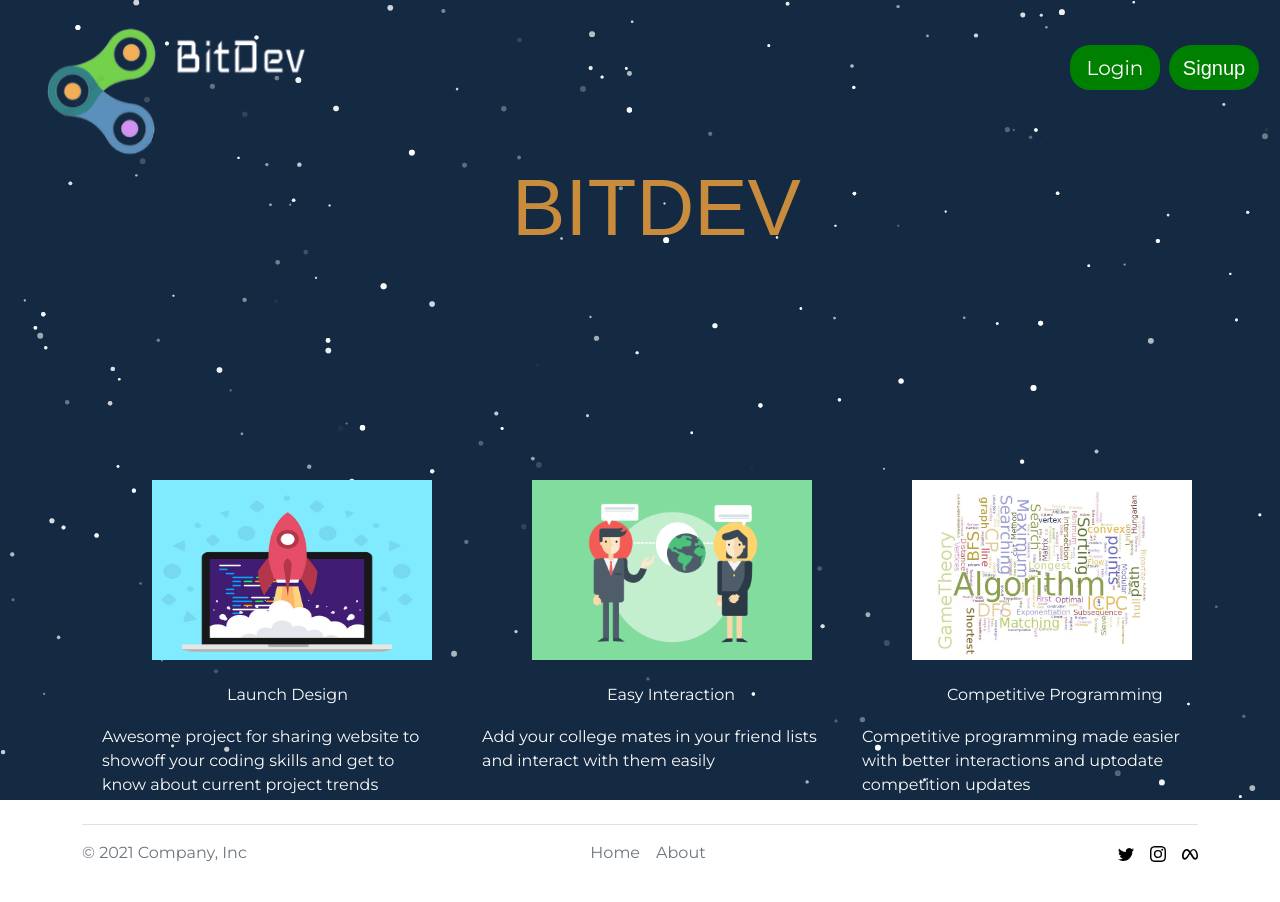
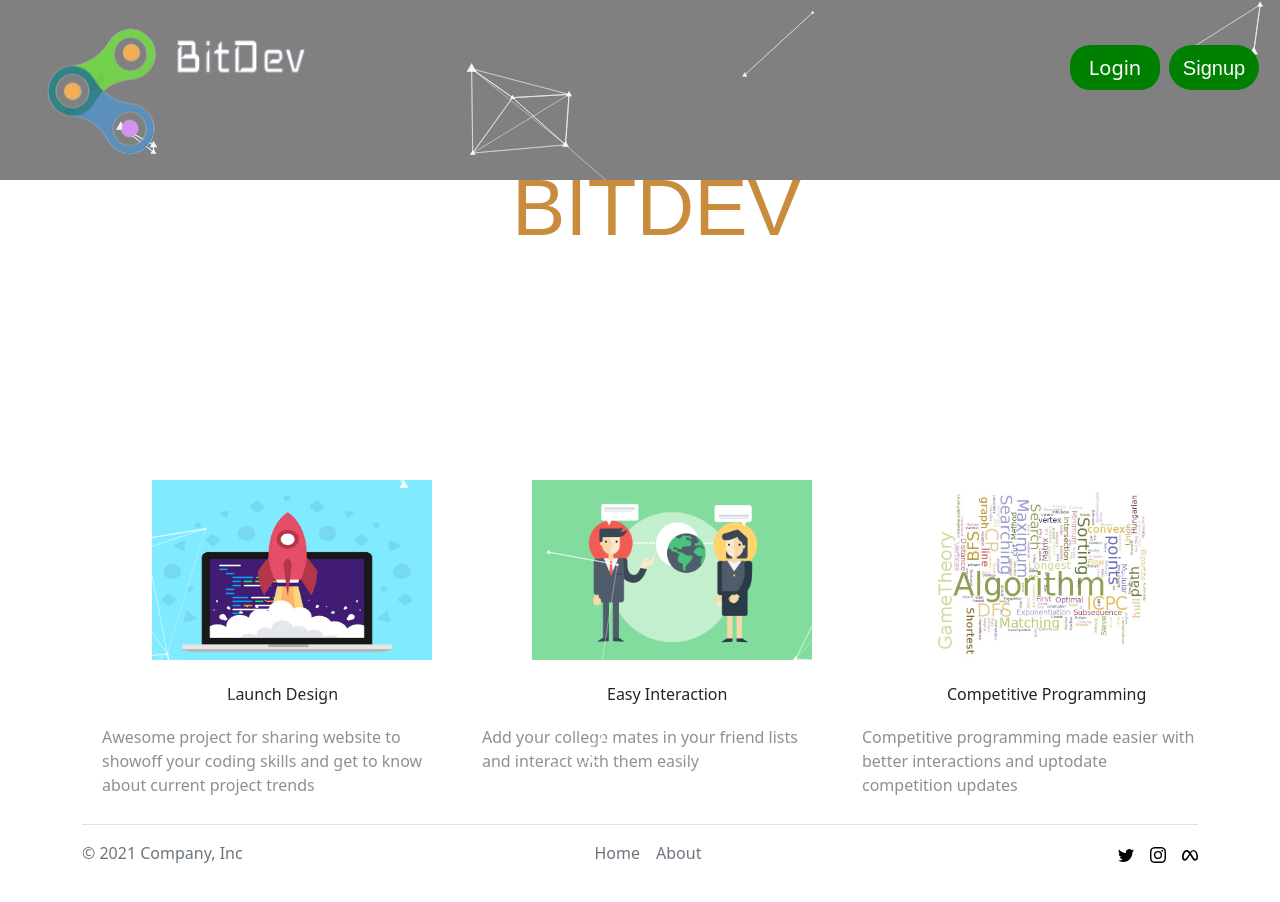
Before and after one commit to Dewansh36/Mighty-Byte, a React (Create React App) app in the folder frontend/: page / in a window 1280 px wide. Shown: the top 902 px of the page. Before the commit the page ends 881 px from the top, so only its background shows below. Built offline with nearby package versions, Linux system fonts and the light colour scheme.

Commit message:
Fixing views

```diff
--- a/frontend/src/Components/Home/Home.js
+++ b/frontend/src/Components/Home/Home.js
@@ -9,12 +9,10 @@ import Home3 from '../../Public/image/home3.jpg'
 import { Grid, Row, Col, Container } from "react-bootstrap"
 function App() {
   return (
-    <div className="App">
-
+    <div className="HomeApp">
       <Header />
 
       <h1 className="home-title">BITDEV</h1>
-      <ParticleBackground></ParticleBackground>
 
       <section className="home-text-center">
         <Container>
@@ -42,6 +40,7 @@ function App() {
         </Container>
 
       </section>
+      <ParticleBackground></ParticleBackground>
     </div>
   );
 }
--- a/frontend/src/Components/Home/Particlebackground.js
+++ b/frontend/src/Components/Home/Particlebackground.js
@@ -4,120 +4,83 @@ const ParticleBackground=() => {
         <div className="App">
             <Particles
                 params={{
-
-                    background: {
-                        color: "#142a42"
-                    },
-                    "particles": {
-                        "number": {
-                            "value": 160,
-                            "density": {
-                                "enable": true,
-                                "value_area": 800
+                    particles: {
+                        number: {
+                            value: 75,
+                            density: { enable: true, value_area: 1000 }
+                        },
+                        color: { value: "#ffffff" },
+                        shape: {
+                            type: "triangle",
+                            stroke: { width: 0, color: "#000000" },
+                            polygon: { nb_sides: 8 },
+                            image: {
+                                src: "img/github.svg",
+                                width: 100,
+                                height: 100
                             }
                         },
-                        "color": {
-                            "value": "#ffffff"
-                        },
-                        "shape": {
-                            "type": "circle",
-                            "stroke": {
-                                "width": 0,
-                                "color": "#ffffff"
-                            },
-                            "polygon": {
-                                "nb_sides": 5
-                            },
-                            "image": {
-                                "src": "img/github.svg",
-                                "width": 100,
-                                "height": 100
+                        opacity: {
+                            value: 0.5,
+                            random: false,
+                            anim: {
+                                enable: false,
+                                speed: 1,
+                                opacity_min: 0.1,
+                                sync: false
                             }
                         },
-                        "opacity": {
-                            "value": 1,
-                            "random": true,
-                            "anim": {
-                                "enable": true,
-                                "speed": 1,
-                                "opacity_min": 0,
-                                "sync": false
+                        size: {
+                            value: 5,
+                            random: true,
+                            anim: {
+                                enable: false,
+                                speed: 40,
+                                size_min: 0.1,
+                                sync: false
                             }
                         },
-                        "size": {
-                            "value": 3,
-                            "random": true,
-                            "anim": {
-                                "enable": false,
-                                "speed": 4,
-                                "size_min": 0.3,
-                                "sync": false
-                            }
+                        line_linked: {
+                            enable: true,
+                            distance: 150,
+                            color: "#ffffff",
+                            opacity: 0.4,
+                            width: 1
                         },
-                        "line_linked": {
-                            "enable": false,
-                            "distance": 150,
-                            "color": "#ffffff",
-                            "opacity": 0.4,
-                            "width": 1
-                        },
-                        "move": {
-                            "enable": true,
-                            "speed": 1,
-                            "direction": "none",
-                            "random": true,
-                            "straight": false,
-                            "out_mode": "out",
-                            "bounce": false,
-                            "attract": {
-                                "enable": false,
-                                "rotateX": 600,
-                                "rotateY": 600
-                            }
+                        move: {
+                            enable: true,
+                            speed: 5,
+                            direction: "none",
+                            random: false,
+                            straight: false,
+                            out_mode: "out",
+                            bounce: false,
+                            attract: { enable: false, rotateX: 600, rotateY: 1200 }
                         }
                     },
-                    "interactivity": {
-                        "detect_on": "window",
-                        "events": {
-                            "onhover": {
-                                "enable": true,
-                                "mode": "repulse"
+                    interactivity: {
+                        detect_on: "canvas",
+                        events: {
+                            onhover: { enable: false, mode: "repulse" },
+                            onclick: { enable: true, mode: "push" },
+                            resize: true
+                        },
+                        modes: {
+                            grab: { distance: 400, line_linked: { opacity: 1 } },
+                            bubble: {
+                                distance: 400,
+                                size: 40,
+                                duration: 2,
+                                opacity: 8,
+                                speed: 3
                             },
-                            "onclick": {
-                                "enable": true,
-                                "mode": "repulse"
-                            },
-                            "resize": true
-                        },
-                        "modes": {
-                            "grab": {
-                                "distance": 400,
-                                "line_linked": {
-                                    "opacity": 1
-                                }
-                            },
-                            "bubble": {
-                                "distance": 250,
-                                "size": 0,
-                                "duration": 2,
-                                "opacity": 0,
-                                "speed": 3
-                            },
-                            "repulse": {
-                                "distance": 100,
-                                "duration": 0.4
-                            },
-                            "push": {
-                                "particles_nb": 4
-                            },
-                            "remove": {
-                                "particles_nb": 2
-                            }
+                            repulse: { distance: 200, duration: 0.4 },
+                            push: { particles_nb: 4 },
+                            remove: { particles_nb: 2 }
                         }
                     },
-                    "retina_detect": true
+                    retina_detect: true
                 }}
-
             />
 
         </div>
--- a/frontend/src/Components/Select/Select.js
+++ b/frontend/src/Components/Select/Select.js
@@ -9,37 +9,24 @@ import Navbar from '../navbar/navbar';
 import { ToastContainer, toast } from 'react-toastify';
 import 'react-toastify/dist/ReactToastify.css';
 import { useNavigate } from 'react-router-dom';
+import useGetUser from '../../Hooks/useGetUser';
 
 function Select() {
 
     const [loading, setLoading]=useState(true);
-    const [curUser, setUser]=useState({});
-
+    const [curUser, setUser]=useGetUser({});
     const navigate=useNavigate();
 
     const notify=(message, type) => toast(`${message}`, { type: type });
 
     useEffect(() => {
-        axios.get('http://localhost:4000/getUser', { withCredentials: true })
-            .then((response) => {
-                const { error, success, user }=response.data;
-                console.log(response.data);
-                if (!user) {
-                    notify(error, "error");
-                    navigate('/login');
-                }
-                else if (error!=undefined) {
-                    notify(error, "error");
-                    setLoading(false);
-                }
-                else {
-                    notify("Welcome!", "success");
-                    setUser(user);
-                    setLoading(false);
-                }
-            })
+        // console.log("User: ", curUser.displayname);
+        if (curUser!=undefined&&curUser.displayname!=undefined) {
+            setLoading(false);
+        }
+    }, [curUser])
 
-    }, [])
+
     if (loading==true) {
         return (
             <Loading />
--- a/frontend/src/Components/navbar/navbar.jsx
+++ b/frontend/src/Components/navbar/navbar.jsx
@@ -57,12 +57,13 @@ const Navbar=(props) => {
                             </button>
                         </form>
                         <ul className="aboutus navbar-nav ms-md-3">
-                            <li className="nav-item">
-                                <a className="nav-link" onClick={logoutHandler}>Logout <svg xmlns="http://www.w3.org/2000/svg" width="16" height="16" fill="currentColor" className="bi bi-power" viewBox="0 0 16 16">
-                                    <path d="M7.5 1v7h1V1h-1z" />
-                                    <path d="M3 8.812a4.999 4.999 0 0 1 2.578-4.375l-.485-.874A6 6 0 1 0 11 3.616l-.501.865A5 5 0 1 1 3 8.812z" />
-                                </svg></a>
-                            </li>
+                            <a className="nav-link">
+                                <li className="nav-item">
+                                    <button className='btn' onClick={logoutHandler}>
+                                        Logout <i class="fa-solid fa-door-open fa-xl"></i>
+                                    </button>
+                                </li>
+                            </a>
                         </ul>
                         {/* <form className="d-flex" action={profileLink}>
                             <button type="submit" className="btn btn-success text-black rounded-circle mx-1">AA
--- a/frontend/src/Components/post/Post.js
+++ b/frontend/src/Components/post/Post.js
@@ -7,8 +7,8 @@ import axios from 'axios';
 import { ToastContainer, toast } from 'react-toastify';
 import 'react-toastify/dist/ReactToastify.css';
 import { useNavigate } from 'react-router-dom';
-// import './Post.css'
-
+import Loading from '../loading';
+import useGetUser from '../../Hooks/useGetUser';
 const initialState={
   title: '',
   description: '',
@@ -59,7 +59,16 @@ function Post() {
   const notify=(message, type) => toast(`${message}`, { type: type });
 
   const [state, dispatch]=useReducer(reducer, initialState);
-  const [loading, setLoading]=useState(false);
+  const [loading, setLoading]=useState(true);
+
+  const [curUser, setUser]=useGetUser({});
+
+  useEffect(() => {
+    // console.log("User: ", curUser.displayname);
+    if (curUser!=undefined&&curUser.displayname!=undefined) {
+      setLoading(false);
+    }
+  }, [curUser])
 
   const submitHandler=async (e) => {
     e.preventDefault();
@@ -74,7 +83,8 @@ function Post() {
     postData.append("techStack", state.techStack);
     // console.log(state.images[0]);
     console.log("postdata:  ", postData);
-    await axios.post('http://localhost:4000/posts/new', postData, {
+    setLoading(true);
+    axios.post('http://localhost:4000/posts/new', postData, {
       withCredentials: true
     })
       .then((response) => {
@@ -82,23 +92,34 @@ function Post() {
         if (error) {
           notify(error.message, 'error');
           console.log(error);
+          setLoading(false);
+          navigate('/createPost');
           return;
         }
-        console.log(post);
-        navigate(`/posts/${post.id}`);
+        if (post!=undefined) {
+          setLoading(false);
+          console.log(post);
+          navigate(`/posts/${post._id}`);
+        }
       })
       .catch((err) => {
         notify(err.message, 'error');
+        navigate('/createPost');
+        setLoading(true);
       })
 
   }
 
-
+  if (loading==true) {
+    return (
+      <Loading />
+    )
+  }
   return (
     <div>
-      <div className="background">
-        <div className="container">
-          <div className="screen">
+      <div className="PostBackground">
+        <div className="Postcontainer">
+          <div className="Postscreen">
             {/* <div className="screen-header">
         <div className="screen-header-left">
           <div className="screen-header-button close"></div>
@@ -111,39 +132,39 @@ function Post() {
           <div className="screen-header-ellipsis"></div>
         </div>
       </div> */}
-            <div className="screen-body">
-              <div className="screen-body-item left">
-                <div className="app-title">
+            <div className="Postscreen-body">
+              <div className="Postscreen-body-item left">
+                <div className="Postapp-title">
                   <span>CREATE</span>
                   <span>POST</span>
                 </div>
 
                 <br />
-                <div className="gif" style={{ paddingTop: "2rem" }}>
+                <div className="Postgif" style={{ paddingTop: "2rem" }}>
                   <img src="https://i.pinimg.com/originals/e4/d3/95/e4d395849317f98f2a418c0e10182b0d.gif" alt=""
                     style={{ width: "230px" }} />
                 </div>
               </div>
-              <div className="screen-body-item">
-                <form className="app-form" onSubmit={submitHandler}>
+              <div className="Postscreen-body-item">
+                <form className="Postapp-form" onSubmit={submitHandler}>
                   {/* <div className="app-form-group">
                     <input className="app-form-control" placeholder="NAME" value="Parthiv Sarkar" />
                   </div> */}
-                  <div className="app-form-group">
-                    <input className="app-form-control" placeholder="Post-Name" value={state.title} onChange={(e) => { dispatch({ type: "title", payload: e.target.value }) }} required />
+                  <div className="Postapp-form-group">
+                    <input className="Postapp-form-control" placeholder="Post-Name" value={state.title} onChange={(e) => { dispatch({ type: "title", payload: e.target.value }) }} required />
                   </div>
-                  <div className="app-form-group message">
-                    <textarea className="app-form-control" placeholder="Post-Description" value={state.description} onChange={(e) => { dispatch({ type: "description", payload: e.target.value }) }} />
+                  <div className="Postapp-form-group message">
+                    <textarea className="Postapp-form-control" placeholder="Post-Description" value={state.description} onChange={(e) => { dispatch({ type: "description", payload: e.target.value }) }} />
                   </div>
-                  <div className="app-form-group ">
-                    <input className="app-form-control" placeholder="Tech-Stack" value={state.techStack} onChange={(e) => { dispatch({ type: "techStack", payload: e.target.value }) }} />
+                  <div className="Postapp-form-group ">
+                    <input className="Postapp-form-control" placeholder="Tech-Stack" value={state.techStack} onChange={(e) => { dispatch({ type: "techStack", payload: e.target.value }) }} />
                   </div>
-                  <div className="app-form-group">
-                    <input className='app-form-control' type="file" multiple onChange={(e) => { dispatch({ type: "images", payload: e.target.files }) }} />
+                  <div className="Postapp-form-group">
+                    <input className='Postapp-form-control' type="file" multiple onChange={(e) => { dispatch({ type: "images", payload: e.target.files }) }} />
                   </div>
-                  <div className="app-form-group buttons">
-                    <button className="app-form-button" id="canBtn">CANCEL</button>
-                    <button className="app-form-button" type='submit'>SEND</button>
+                  <div className="Postapp-form-group buttons">
+                    <button className="Postapp-form-button" id="canBtn">CANCEL</button>
+                    <button className="Postapp-form-button" type='submit'>SEND</button>
                   </div>
                 </form>
               </div>
--- a/frontend/src/Components/postview/views.jsx
+++ b/frontend/src/Components/postview/views.jsx
@@ -129,9 +129,9 @@ function Views() {
                     notify(error.message, 'error');
                 }
                 else {
-                    setLoading(false);
                     setPost(post);
                     notify(success, 'info');
+                    setLoading(false);
                 }
             })
             .catch((error) => {
@@ -154,10 +154,10 @@ function Views() {
                     notify(error.message, 'error');
                 }
                 else {
-                    setLoading(false);
                     setPost(post);
                     setComment('');
                     notify(success, 'success');
+                    setLoading(false);
                 }
             })
             .catch((error) => {
@@ -179,7 +179,6 @@ function Views() {
                         setLoading(false);
                     }
                     else {
-                        notify(success, 'success');
                         setPost(post);
                         console.log("Post:  ", post);
                         setLoading(false);
@@ -190,7 +189,7 @@ function Views() {
                     setLoading(false);
                 })
         }
-    }, []);
+    }, [post]);
     if (loading==true) {
         return (
             <Loading />
--- a/frontend/src/Public/css/home.css
+++ b/frontend/src/Public/css/home.css
@@ -2,22 +2,31 @@
   /* text-align: center; */
 /* } */
 
-.home-text-center{
+.HomeApp {
+  background-color: grey;
+}
+
+.home-text-center {
   position: fixed;
   bottom: 0;
   left: 0;
   right: 0;
 }
 
-  .home-btn{
+.home-btn {
   position: fixed;
   float: right;
-    color:red;
-    z-index:9999 ;
+  color: red;
+  z-index: 9999;
 
 }
-  .home-m-b-30{
-    color: rgb(250, 250, 250);
+
+.homeApp section {
+  background-color: grey;
+}
+
+.home-m-b-30 {
+  /* color: rgb(250, 250, 250); */
   margin-top: 65px;
   height: 59px;
   margin-left: 20px;
@@ -25,52 +34,53 @@
 
 .home-block-title {
   position: fixed;
-    z-index:9999 ;
-    color: rgb(250, 250, 250);
+  z-index: 9999;
+  /* color: rgb(250, 250, 250); */
   display: flex;
   justify-self: center;
   margin-left: 145px;
   margin-top: 25px;
 }
 
-  .home-top-right{
+.home-top-right {
   position: relative;
   z-index: 998;
 
 }
 
-  .home-title{
+.home-title {
   position: fixed;
-    z-index:9999 ;
+  z-index: 9999;
   top: 20%;
-    left:40%;
+  left: 40%;
   font-family: 'PT Sans', sans-serif;
-    color:rgb(201, 140, 61);
+  color: rgb(201, 140, 61);
   font-size: 5rem;
 }
 
 @media only screen and (max-width: 1000px) {
-    .home-title{
-      top:21%;
-      left:37%;
+  .home-title {
+    top: 21%;
+    left: 37%;
   }
-    .home-text-center{
+
+  .home-text-center {
     height: 70%;
   }
 }
 
-  .home-m-b-20{
+.home-m-b-20 {
   height: 180px;
   width: 280px;
   margin-left: 70px;
   text-align: center;
 }
 
-  .Headerimg{
+.Headerimg {
   height: 180px;
   width: 380px;
 }
 
-  .Homecpfix{
+.Homecpfix {
   margin-left: 105px;
 }
--- a/frontend/src/Public/css/navbar.css
+++ b/frontend/src/Public/css/navbar.css
@@ -131,6 +131,7 @@
 {
 	width: 5rem;
 }
+
 @media screen and (prefers-color-scheme: dark) {
 	body, input {
 		color: #f1f1f1;
```
Also changed, not shown: frontend/src/Public/css/registration.css (+18 -5 lines). Lines whose indentation alone changed are shown as unchanged.
